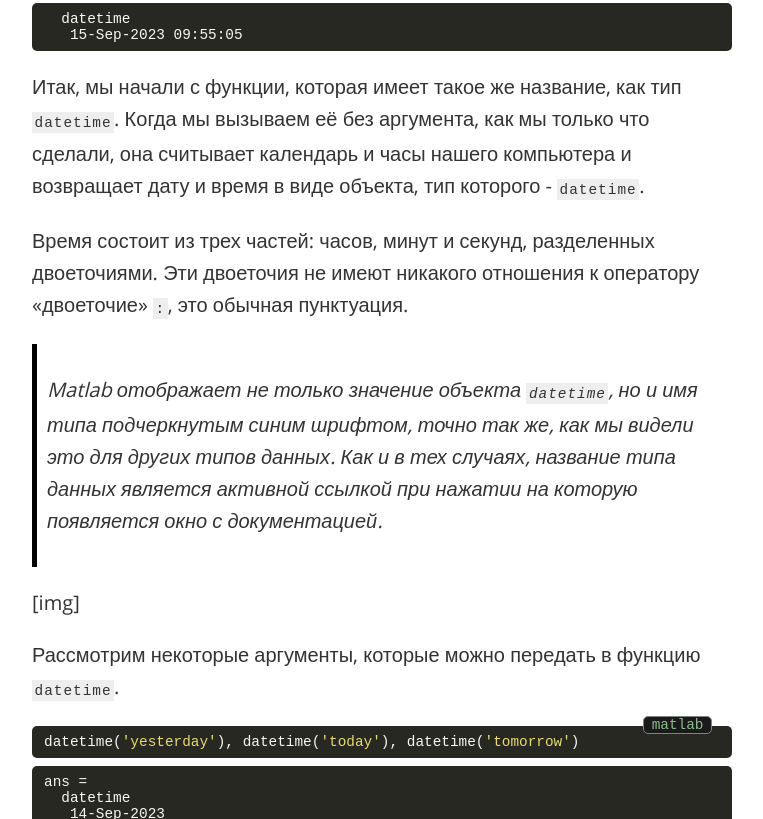
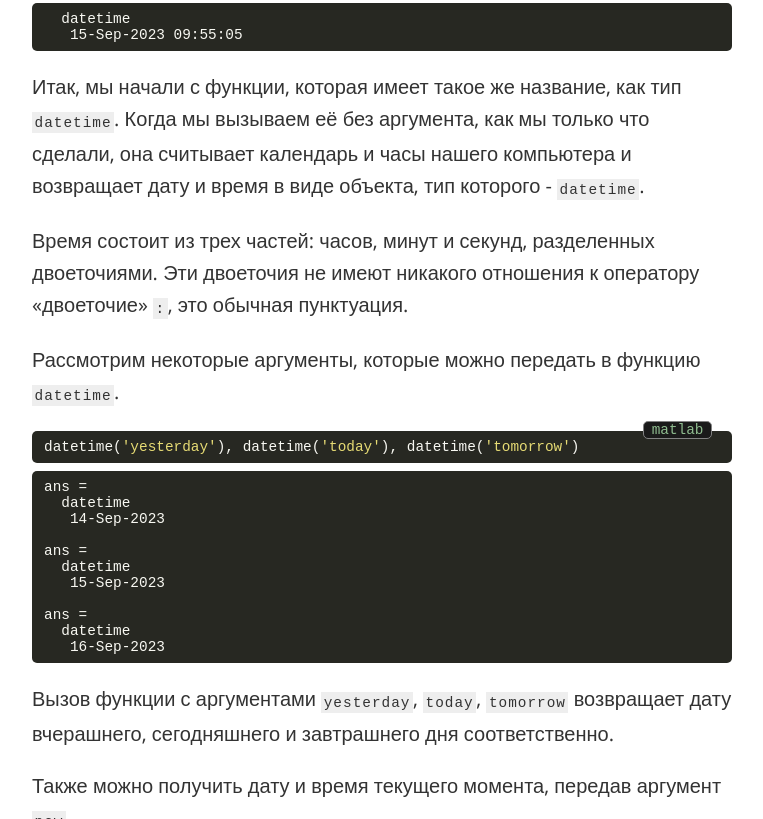
Before and after one commit to davidprowse/davidprowse.github.io, a plain HTML site: page matlab_course/2023-09-18-working-with-time.html in a window 1280 px wide. Shown: the part 448-1267 px from the top of the page, without its empty margins (258-1021 px from the left). Drawn offline with nearby package versions, Linux system fonts and the light colour scheme; some packages are replaced by stand-ins of ours; files whose address does not match are found by name.

Commit message:
quick fix

```diff
--- a/matlab_course/2023-09-18-working-with-time.html
+++ b/matlab_course/2023-09-18-working-with-time.html
@@ -97,12 +97,6 @@
 <p>Итак, мы начали с функции, которая имеет такое же название, как тип <code class="language-plaintext highlighter-rouge">datetime</code>. Когда мы вызываем её без аргумента, как мы только что сделали, она считывает календарь и часы нашего компьютера и возвращает дату и время в виде объекта, тип которого - <code class="language-plaintext highlighter-rouge">datetime</code>.</p>
 
 <p>Время состоит из трех частей: часов, минут и секунд, разделенных двоеточиями. Эти двоеточия не имеют никакого отношения к оператору «двоеточие» <code class="language-plaintext highlighter-rouge">:</code>, это обычная пунктуация.</p>
-
-<blockquote>
-  <p>Matlab отображает не только значение объекта <code class="language-plaintext highlighter-rouge">datetime</code>, но и имя типа подчеркнутым синим шрифтом, точно так же, как мы видели это для других типов данных. Как и в тех случаях, название типа данных является активной ссылкой при нажатии на которую появляется окно с документацией.</p>
-</blockquote>
-
-<p>[img]</p>
 
 <p>Рассмотрим некоторые аргументы, которые можно передать в функцию <code class="language-plaintext highlighter-rouge">datetime</code>.</p>
 
```
